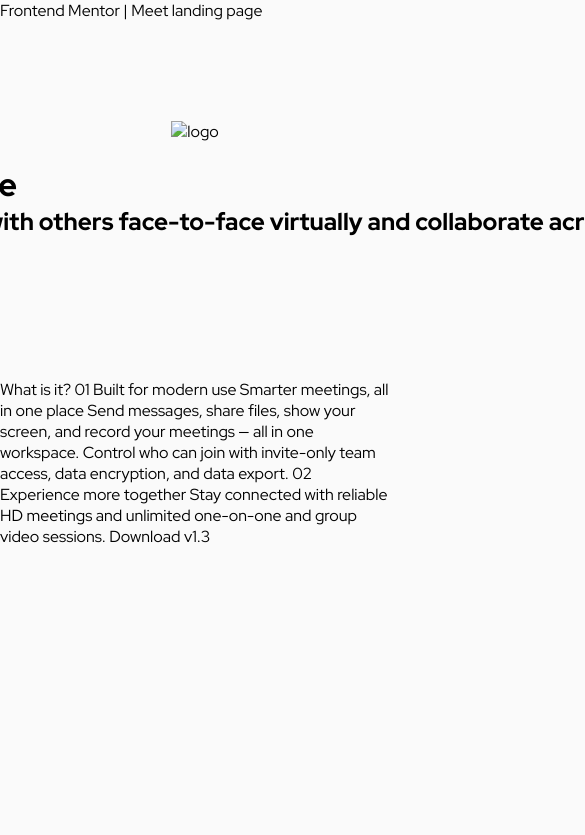
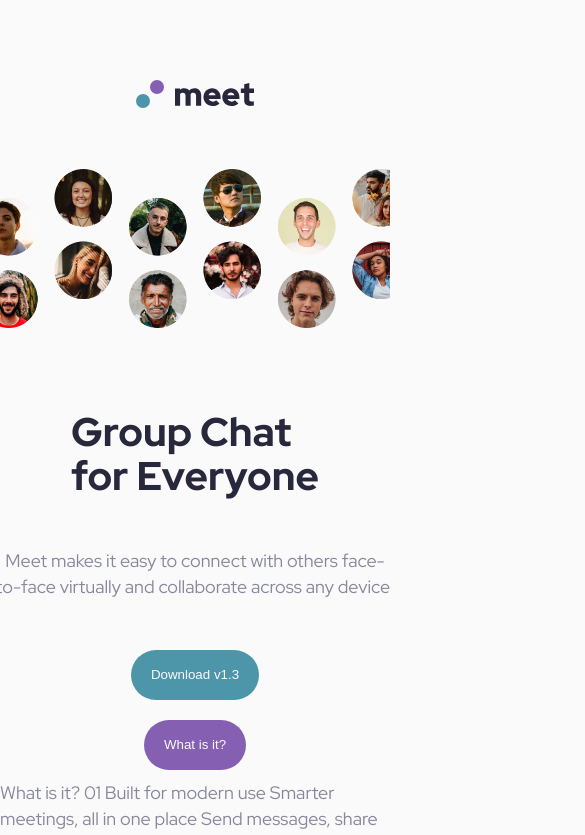
Before and after one commit to abdul-razak-adams/meet-landing-page, a plain HTML site: page index.html in a window 390 px wide. Shown: the top 835 px of the page, 585 px wide, since content can reach past the window. Drawn offline with Linux system fonts and the light colour scheme.

Commit message:
Header section completed

```diff
--- a/css/globalStyles.css
+++ b/css/globalStyles.css
@@ -7,7 +7,10 @@ body {
   font-family: 'Red Hat Display', sans-serif;
   scroll-behavior: smooth;
   background-color: #fafafafa;
-  max-width: 1440px;
+  max-width: 100vw;
+  font-size: 18px;
+  line-height: 26px;
+  color: #87879d;
 }
 .container {
   display: flex;
@@ -15,10 +18,38 @@ body {
   align-items: center;
   justify-content: center;
   width: 100%;
-  height: auto;
+  /* background-color: aqua; */
   /* overflow-x: hidden; */
 }
 .button {
   border: none;
   outline: none;
 }
+h1 {
+  color: #28283d;
+  font-size: 64px;
+  line-height: 64px;
+}
+h2 {
+  color: #28283d;
+  font-size: 40px;
+  line-height: 44px;
+}
+
+@media screen and (max-width: 1234px) {
+  h1 {
+    font-size: 48px;
+    line-height: 48px;
+  }
+}
+
+@media screen and (max-width: 510px) {
+  h1 {
+    font-size: 40px;
+    line-height: 44px;
+  }
+  h2 {
+    font-size: 32px;
+    line-height: 36px;
+  }
+}
--- a/css/headerStyles.css
+++ b/css/headerStyles.css
@@ -3,10 +3,68 @@
   flex-direction: column;
   align-items: center;
   justify-content: center;
-  width: 1504px;
+  row-gap: 61px;
+  /* background-color: #4d96a9; */
+  width: 100%;
+  padding-top: 80px;
+  overflow-x: hidden;
+}
+
+#logo {
+  width: 119px;
+  height: 28px;
+}
+#logo img {
+  width: 100%;
+  height: 100%;
+}
+
+#hero {
+  display: grid;
+  grid-template-columns: 1fr 1fr 1fr;
+  align-items: center;
+  justify-content: space-between;
+  width: 105%;
+  gap: 50px;
   height: 358px;
+  /* background-color: #855fb1; */
 }
+.heroImageDesktop {
+  width: 100%;
+}
+#heroImageTablet {
+  display: none;
+  width: 105%;
+}
+#titleContainer {
+  max-width: 540px;
+  min-width: 420px;
+  height: 304px;
+  display: flex;
+  flex-direction: column;
+  align-items: center;
+  justify-content: space-between;
+  padding: 10px;
+}
+#subtitle {
+  text-align: center;
+}
+
+#titleButtons {
+  display: flex;
+  align-items: center;
+  justify-content: space-evenly;
+  width: 300px;
+  /* background-color: #4d96a9; */
+}
+
 .button {
+  color: #fafafa;
+  height: 50px;
+  padding: 0px 20px;
+  border-radius: 50px;
+  cursor: pointer;
+  transition: 0.3s ease;
 }
 .downloadButton {
   background-color: #4d96a9;
@@ -21,3 +79,39 @@
 .downloadButton:hover {
   background-color: #8fe3f9;
 }
+
+@media screen and (max-width: 920px) {
+  #hero {
+    display: flex;
+    flex-direction: column;
+    justify-content: center;
+    width: 105%;
+    height: auto;
+    gap: 72px;
+  }
+  #titileContainer {
+    min-width: none;
+  }
+  .heroImageDesktop {
+    display: none;
+  }
+  #heroImageTablet {
+    display: block;
+  }
+  #titleButtons {
+    justify-content: space-between;
+  }
+}
+
+@media screen and (max-width: 510px) {
+  #titleButtons {
+    flex-direction: column;
+    width: 300px;
+    gap: 20px;
+    /* background-color: #4d96a9; */
+  }
+  #titleContainer {
+    height: auto;
+    gap: 50px;
+  }
+}
--- a/index.html
+++ b/index.html
@@ -1,54 +1,62 @@
 <!DOCTYPE html>
 <html lang="en">
   <head>
-  <meta charset="UTF-8">
-  <meta name="viewport" content="width=device-width, initial-scale=1.0">
+    <meta charset="UTF-8" />
+    <meta name="viewport" content="width=device-width, initial-scale=1.0" />
 
-  <link rel="icon" type="image/png" sizes="32x32" href="./assets/favicon-32x32.png">
-  <link rel="stylesheet" type="text/css" href="./css/style.css"
+    <link
+      rel="icon"
+      type="image/png"
+      sizes="32x32"
+      href="./assets/favicon-32x32.png"
+    />
+    <link rel="stylesheet" type="text/css" href="./css/style.css" />
     <title>Frontend Mentor | Meet landing page</title>
   </head>
   <body>
     <div class="container">
       <header class="header">
         <div id="logo">
-        <img src="" alt="logo">
+          <img src="./assets/logo.svg" alt="logo" />
         </div>
-    <div class="titleContainer">
-      <img class="titileImage" src="" alt=""/>
-      <div id="titles">
-        <h1 id="title">Group Chat
-          for Everyone</h1>
-          <h2 id="subtitle">
-            Meet makes it easy to connect with others face-to-face virtually and collaborate across any device.
-          </h2>
-          <div class="titleButtons">
-            <button class="button download">Download v1.3</button>
-            <button class="button aboutMeet">What is it?</button>
+        <div id="hero">
+          <img
+            class="heroImageDesktop"
+            src="./assets/desktop/image-hero-left.png"
+            alt="hero-image1"
+          />
+          <img
+            id="heroImageTablet"
+            src="./assets/tablet/image-hero.png"
+            alt="hero-image"
+          />
+          <div id="titleContainer">
+            <h1 id="title">
+              Group Chat <br />
+              for Everyone
+            </h1>
+            <p id="subtitle">
+              Meet makes it easy to connect with others face-to-face virtually
+              and collaborate across any device.
+            </p>
+            <div id="titleButtons">
+              <button class="button downloadButton">Download v1.3</button>
+              <button class="button aboutMeetButton">What is it?</button>
             </div>
           </div>
-        <img class="titleImage" src="" alt=""/>
+          <img
+            class="heroImageDesktop"
+            src="./assets/desktop/image-hero-right.png"
+            alt="hero-image2"
+          />
         </div>
       </header>
-
+      What is it? 01 Built for modern use Smarter meetings, all in one place
+      Send messages, share files, show your screen, and record your meetings —
+      all in one workspace. Control who can join with invite-only team access,
+      data encryption, and data export. 02 Experience more together Stay
+      connected with reliable HD meetings and unlimited one-on-one and group
+      video sessions. Download v1.3
     </div>
-
-
-
-  What is it?
-
-  01
-  Built for modern use
-
-  Smarter meetings, all in one place
-
-  Send messages, share files, show your screen, and record your meetings — all in one
-  workspace. Control who can join with invite-only team access, data encryption, and data export.
-
-  02
-  Experience more together
-  Stay connected with reliable HD meetings and unlimited one-on-one and group video sessions.
-
-  Download v1.3
   </body>
 </html>
```
Also changed, not shown: 1 other file. Lines whose indentation alone changed are shown as unchanged.
